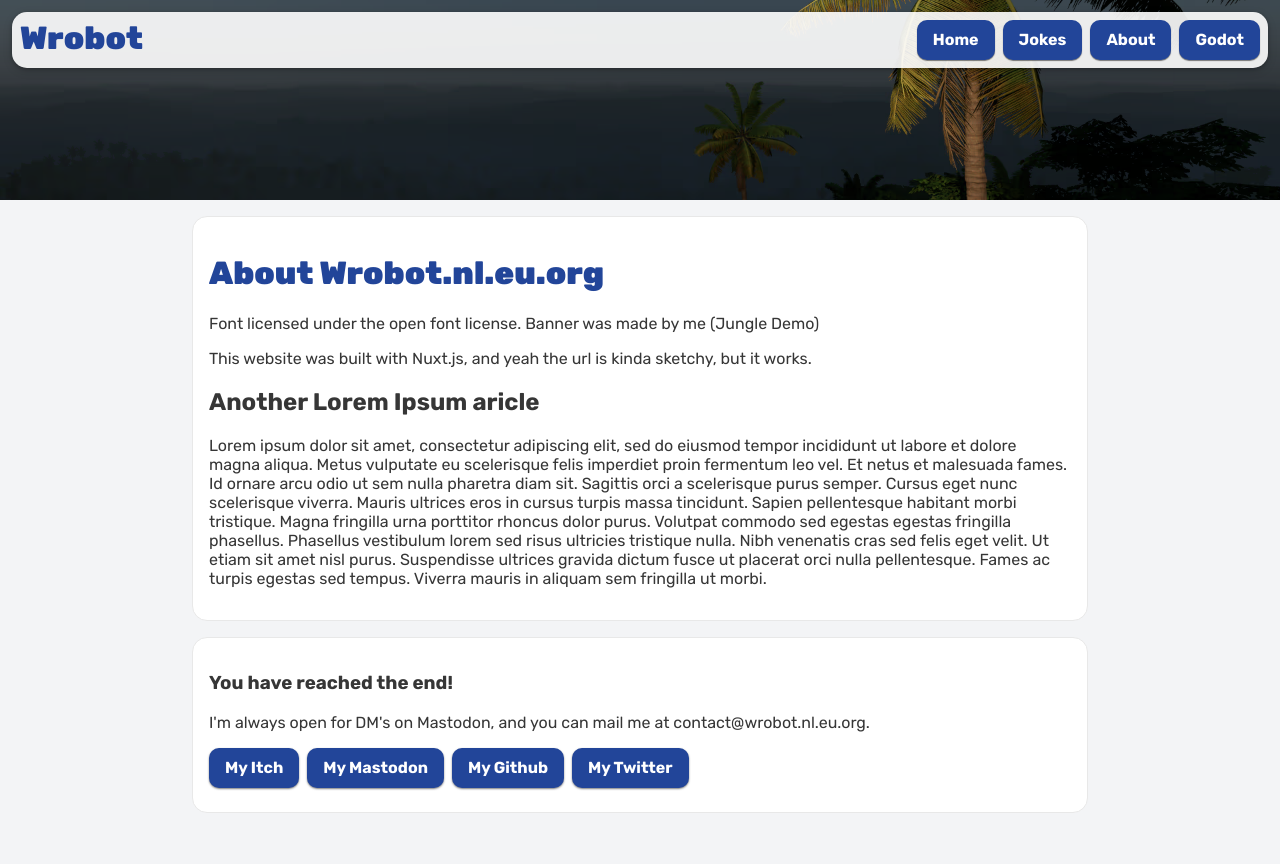
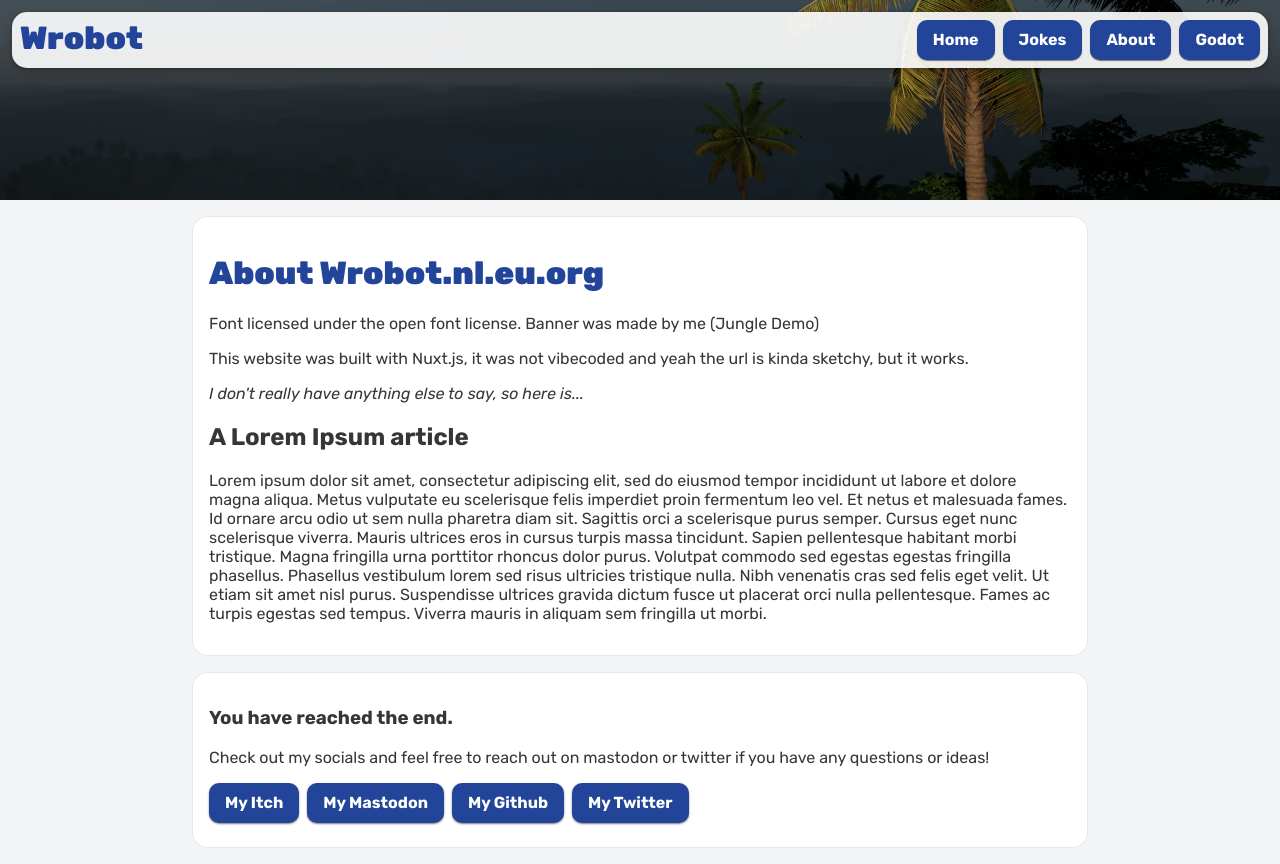
Before and after one commit to WrobotGames/WrobotWebsite, a Nuxt app: page /about in a window 1280 px wide. Before the commit the page ends 829 px from the top, so only its background shows below. Built offline with nearby package versions, Linux system fonts and the light colour scheme.

Commit message:
Revised some of the text

```diff
--- a/layouts/default.vue
+++ b/layouts/default.vue
@@ -6,8 +6,8 @@
     <AppHeader/>
     <slot />
     <footer class="pagecontent">
-      <h3>You have reached the end!</h3>
-      <p>I'm always open for DM's on Mastodon, and you can mail me at contact@wrobot.nl.eu.org.</p>
+      <h3>You have reached the end.</h3>
+      <p>Check out my socials and feel free to reach out on mastodon or twitter if you have any questions or ideas!</p>
       <ul class="buttonlist">
         <li><a rel="me" href="https://wrobot.itch.io" class="button">My Itch</a></li>
         <li><a rel="me" href="https://mastodon.gamedev.place/@Wrobot" class="button">My Mastodon</a></li>
@@ -38,7 +38,7 @@ export default {
   body{
     margin: 0;
   }
-  p{
+  p,i{
     font-family: "rubik", sans-serif;
     font-weight: 400;
     color: rgb(54, 54, 54);
--- a/pages/about.vue
+++ b/pages/about.vue
@@ -2,8 +2,9 @@
   <div class="pagecontent">
     <h1>About Wrobot.nl.eu.org</h1>
     <p>Font licensed under the open font license. Banner was made by me (Jungle Demo)</p>
-    <p>This website was built with Nuxt.js, and yeah the url is kinda sketchy, but it works.</p>
-    <h2>Another Lorem Ipsum aricle</h2>
+    <p>This website was built with Nuxt.js, it was not vibecoded and yeah the url is kinda sketchy, but it works.</p>
+    <i>I don't really have anything else to say, so here is...</i>
+    <h2>A Lorem Ipsum article</h2>
 
     <p>Lorem ipsum dolor sit amet, consectetur adipiscing elit, sed do eiusmod tempor incididunt ut labore et dolore magna aliqua. Metus vulputate eu scelerisque felis imperdiet proin fermentum leo vel. Et netus et malesuada fames. Id ornare arcu odio ut sem nulla pharetra diam sit. Sagittis orci a scelerisque purus semper. Cursus eget nunc scelerisque viverra. Mauris ultrices eros in cursus turpis massa tincidunt. Sapien pellentesque habitant morbi tristique. Magna fringilla urna porttitor rhoncus dolor purus. Volutpat commodo sed egestas egestas fringilla phasellus. Phasellus vestibulum lorem sed risus ultricies tristique nulla. Nibh venenatis cras sed felis eget velit. Ut etiam sit amet nisl purus. Suspendisse ultrices gravida dictum fusce ut placerat orci nulla pellentesque. Fames ac turpis egestas sed tempus. Viverra mauris in aliquam sem fringilla ut morbi.</p>
   </div>
--- a/pages/index.vue
+++ b/pages/index.vue
@@ -1,12 +1,13 @@
 <template>
 <main class='pagecontent'>
     <h1>Someone Who Makes Stuff</h1>
+    <i>Or at least, sometimes.</i>
     <p >Hi! I'm <b>Wrobot</b>, I'm from the Netherlands and I make stuff. "<i>What kind of stuff?</i>", you may ask. Well, something like this website or a demo for a game engine. If it has anything to do with software, then I'm most likely going to be interested.</p>
     <h3>Some things I've made:</h3>
     <ul>
       <li><b>Godot Jungle Demo:</b> Enjoy a lush jungle in this high quality graphics demo for the Godot 4 game engine, available for free on my itch.io page. Scene setup source code available on Github</li>
       <li><b>Floating Windows UI:</b> A demo showcasing the flexibility of Godot's ui systems, and how it can be used for non-game software, available om this website (the Godot button)</li>
-      <li><b>This website 🙃:</b> Tipping my toes into web development... I always want to learn new this so yeah</li>
+      <li><b>This website 🙃:</b> Tipping my toes into web development... I always want to learn something new!</li>
     </ul>
 </main>
 </template>
--- a/pages/jokes/index.vue
+++ b/pages/jokes/index.vue
@@ -2,7 +2,7 @@
   <main>
     <div class="pagecontent">
         <h1>The Bad Dad Joke List</h1>
-        <p >This page has been made to test how api's work. It has been here since 2022, and I dont think I'm going to remove it.</p>
+        <p >This page has been made to test how api's work, and to experiment a little bit with CSS. It has been here since 2022, and I dont think I'm going to remove it. I mean, why would I? Who doesn't like some really bad jokes.</p>
     </div>
 
     <joke v-for="joke in jokes" :key="joke.id" :id="joke.id" :joke="joke.joke"/>
```
